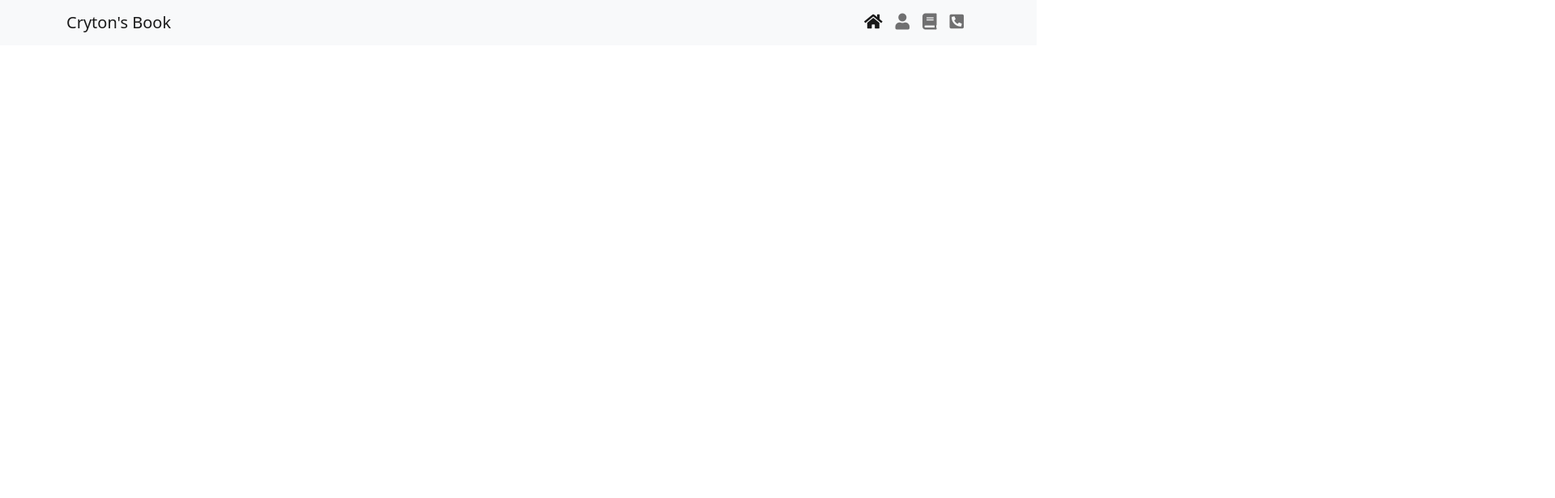
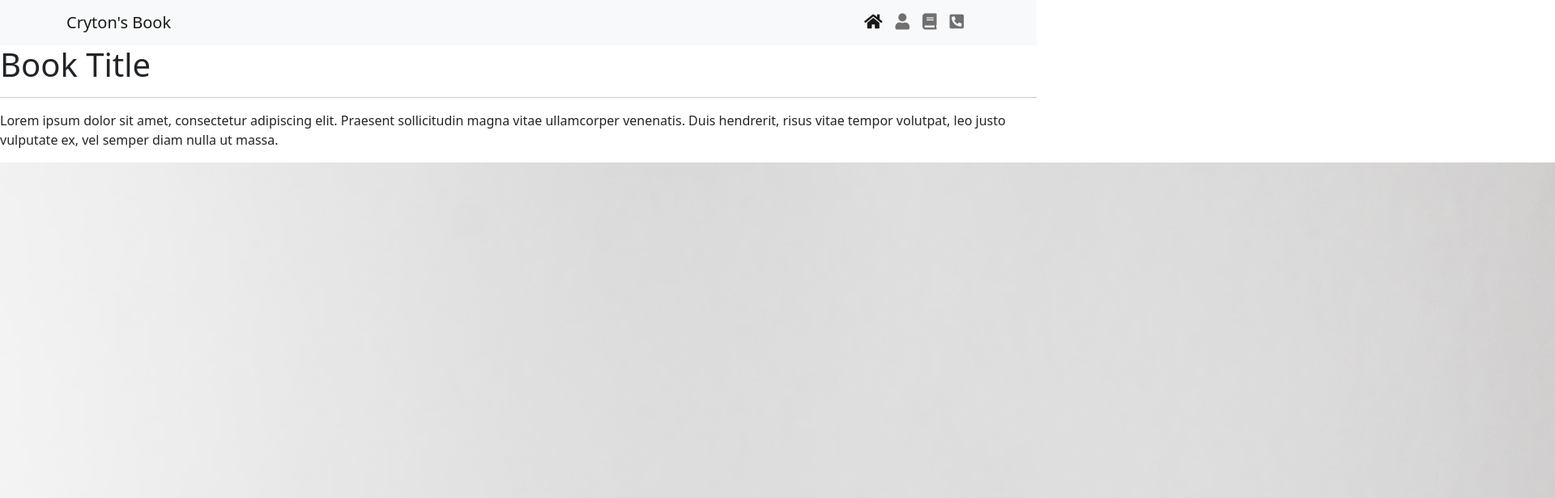
Before and after one commit to CrytonAndrew/Landing-Page, a plain HTML site: page index.html in a window 1280 px wide. Shown: the top 616 px of the page at 81% size, 1920 px wide, since content can reach past the window. Drawn offline with nearby package versions, Linux system fonts and the light colour scheme.

Commit message:
Created main section

```diff
--- a/index.html
+++ b/index.html
@@ -47,7 +47,24 @@
                 </div>
               </nav>
 
+              <div>
+                  <div>
+                      <h1>Book Title</h1>
+                      <hr>
+                      <p>
+                        Lorem ipsum dolor sit amet, consectetur adipiscing elit.
+                        Praesent sollicitudin magna vitae ullamcorper venenatis.
+                        Duis hendrerit, risus vitae tempor volutpat, leo justo vulputate ex, vel semper
+                        diam nulla ut massa.
+                      </p>
+                  </div>
+                  <div>
+                      <img src="images/book.jpeg" alt="book">
+                  </div>
+              </div>
         </div>
     </section>
+
+
 </body>
 </html>
```
Also changed, not shown: images/book.jpeg (added), 1 other file.
